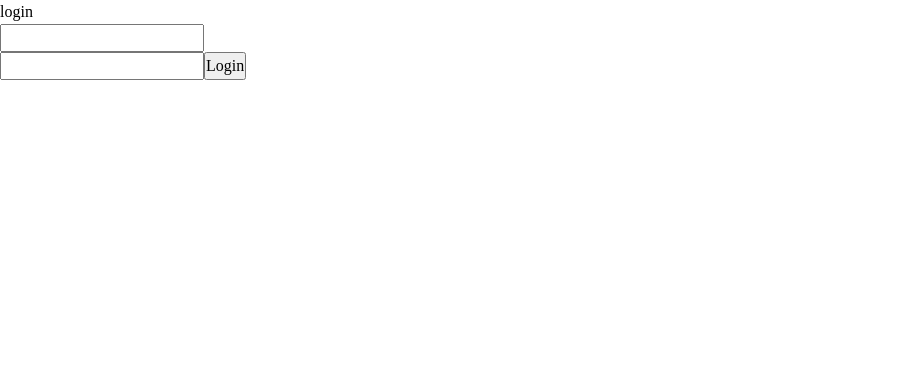
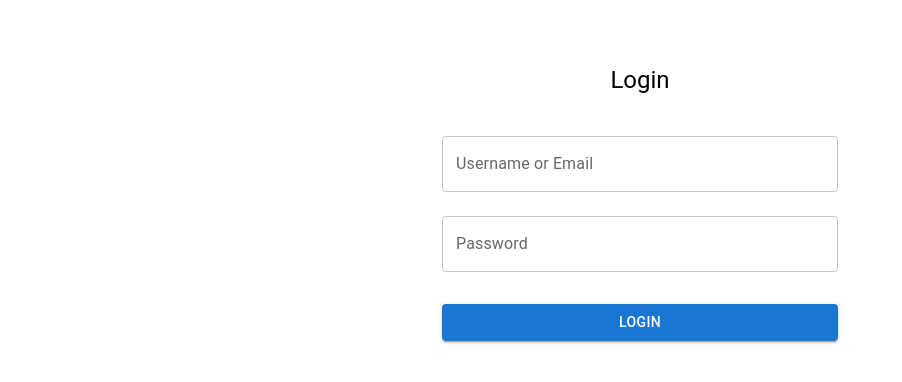
Before and after one commit to oslabs-beta/Scribe-for-GraphQL, a React (Vite) app in the folder client/: page /login in a window 1280 px wide. Shown: the top 382 px of the page, without its empty margins (0-902 px from the left). Built offline with nearby package versions, Linux system fonts and the light colour scheme.

Commit message:
added modal for login

```diff
--- a/client/src/components/IndexHeader.tsx
+++ b/client/src/components/IndexHeader.tsx
@@ -14,6 +14,7 @@ import MenuIcon from '@mui/icons-material/Menu';
 import Toolbar from '@mui/material/Toolbar';
 import Typography from '@mui/material/Typography';
 import Button from '@mui/material/Button';
+import LoginModal from './LoginModal';
 
 interface Props {
   /**
@@ -24,7 +25,7 @@ interface Props {
 }
 
 const drawerWidth = 240;
-const navItems = ['Login', 'About', 'Contact'];
+const navItems = ['About', 'Contact'];
 
 export default function IndexHeader(props: Props) {
   const { window } = props;
@@ -80,6 +81,7 @@ export default function IndexHeader(props: Props) {
           >
             Scribe
           </Typography>
+          <LoginModal/>
           <Box sx={{ display: { xs: 'none', sm: 'block' } }}>
             {navItems.map((item) => (
               <Button key={item} sx={{ color: '#fff' }}>
@@ -106,6 +108,7 @@ export default function IndexHeader(props: Props) {
             },
           }}
         >
+          <LoginModal/>
           {drawer}
         </Drawer>
       </Box>
@@ -113,5 +116,6 @@ export default function IndexHeader(props: Props) {
         <Toolbar />
       </Box>
     </Box>
+
   );
 }
--- /dev/null
+++ b/client/src/components/LoginModal.tsx
@@ -0,0 +1,43 @@
+import { Button, Modal, Box, Typography } from '@mui/material';
+import { useState } from 'react';
+import { string } from 'zod';
+import Login from '../pages/Login';
+
+const PopupModal = (): JSX.Element => {
+  const [open, setOpen] = useState<boolean>(false);
+
+  const handleOpen = (): void => {
+    setOpen(true);
+  };
+
+  const handleClose = (): void => {
+    setOpen(false);
+  };
+
+  const modalBody = (
+    <Box sx={{ bgcolor: 'background.paper', width: 300 }}>
+      <Login/>
+    </Box>
+  );
+
+  return (
+    <div>
+      <Button variant='text' onClick={handleOpen} sx={{color:'white'}}>
+        Login
+      </Button>
+      <Modal
+        sx={{display: 'flex',
+            justifyContent: 'center',
+            alignItems:'center'}}
+        open={open}
+        onClose={handleClose}
+        aria-labelledby="modal-title"
+        aria-describedby="modal-description"
+      >
+        {modalBody}
+      </Modal>
+    </div>
+  );
+};
+
+export default PopupModal;
--- a/client/src/pages/Login.tsx
+++ b/client/src/pages/Login.tsx
@@ -2,6 +2,13 @@ import React from 'react';
 import { SubmitHandler, useForm } from 'react-hook-form';
 import { z } from 'zod';
 import { zodResolver } from '@hookform/resolvers/zod';
+import {
+  Box,
+  Button,
+  Container,
+  TextField,
+  Typography,
+} from '@mui/material';
 import { registerFormSchemaType } from './Register';
 
 const loginFormSchema = z.object({
@@ -28,24 +35,52 @@ const Login = (props: Props) => {
       console.log('fail');
     }
   };
+
   return (
-    <>
-      <h1>login</h1>
-      <form onSubmit={handleSubmit(handleLogin)}>
-        <input
-          type='text'
+    <Container maxWidth="xs">
+      <Box
+        sx={{
+          marginTop: 8,
+          display: 'flex',
+          flexDirection: 'column',
+          alignItems: 'center',
+        }}
+      >
+        <Typography component="h1" variant="h5">
+          Login
+        </Typography>
+        <Box component="form" onSubmit={handleSubmit(handleLogin)} sx={{ mt: 3 }}>
+          <TextField
+            margin="normal"
+            fullWidth
+            label="Username or Email"
             {...register('usernameOrEmail')}
             disabled={isSubmitting}
+            error={!!errors.usernameOrEmail}
+            helperText={errors.usernameOrEmail?.message}
           />
-        <p className='error-message'>{errors.usernameOrEmail?.message}</p>
-        <input
-          type='password'
+          <TextField
+            margin="normal"
+            fullWidth
+            label="Password"
+            type="password"
             {...register('password')}
             disabled={isSubmitting}
+            error={!!errors.password}
+            helperText={errors.password?.message}
           />
-        <button type='submit'>Login</button>
-      </form>
-    </>
+          <Button
+            type="submit"
+            fullWidth
+            variant="contained"
+            sx={{ mt: 3, mb: 2 }}
+            disabled={isSubmitting}
+          >
+            Login
+          </Button>
+        </Box>
+      </Box>
+    </Container>
   );
 };
 
--- a/client/src/pages/index.tsx
+++ b/client/src/pages/index.tsx
@@ -1,6 +1,7 @@
 import { Button } from '@mui/material';
 import React from 'react';
 import IndexHeader from '../components/IndexHeader';
+import LoginModal from '../components/LoginModal';
 
 type Props = {};
 
```
Also changed, not shown: 1 other file (tests, documents, lock files or other folders). Lines whose indentation alone changed are shown as unchanged.
